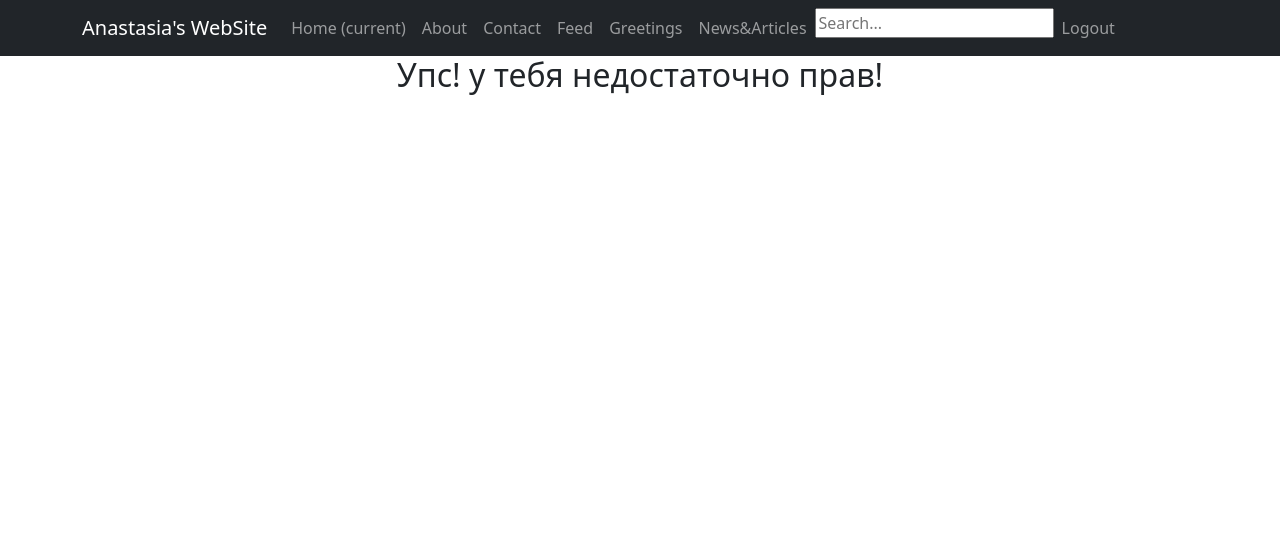
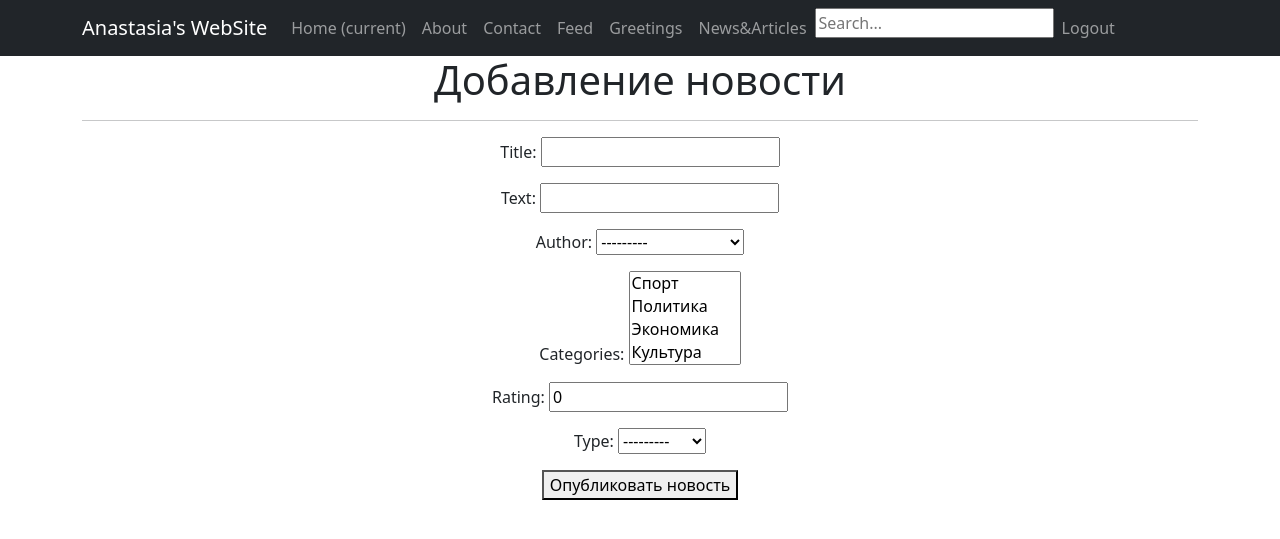
Before and after one commit to 96anastasia96/SkillFactory_NewsPortal, a Django app: page /news/create/ in a window 1280 px wide. Shown: the top 539 px of the page. Run offline with Django 4.2, Linux system fonts and the light colour scheme; data comes from the database, SQL or seed files in the repository; both versions use the stored data as it was after the commit; some libraries are stand-ins or nearby versions.

Commit message:
Обновлено

```diff
--- a/project/NewsPortal/views.py
+++ b/project/NewsPortal/views.py
@@ -1,7 +1,7 @@
 from datetime import datetime
 
 from django.contrib.auth import logout
-from django.contrib.auth.decorators import login_required
+from django.contrib.auth.decorators import login_required, user_passes_test
 from django.shortcuts import redirect
 from django.urls import reverse_lazy
 from django.views.generic import (ListView, DetailView, CreateView, UpdateView, DeleteView)
@@ -47,7 +47,6 @@
     form_class = PostForm
     model = Post
     template_name = 'new_post.html'
-
 
     def form_valid(self, form):
         response = super().form_valid(form)
@@ -137,3 +136,15 @@
 def byebye(request):
     logout(request)
     return redirect('logout')
+
+
+def author_required(function):
+    """
+    Декоратор, который проверяет, является ли пользователь членом группы "author"
+    и разрешает создание новых постов, если это так.
+    """
+    actual_decorator = user_passes_test(
+        lambda u: u.groups.filter(name='author').exists(),
+        login_url='/login/'
+    )
+    return actual_decorator(function)
--- a/project/templates/new_post.html
+++ b/project/templates/new_post.html
@@ -1,7 +1,6 @@
 {% extends 'flatpages/default.html' %}
 
 {% block content %}
-{% if NewsPortal.add_post %}
 
 <h1>Добавление новости</h1>
 <hr>
@@ -13,8 +12,5 @@
 </form>
 
 
-{% else %}
-        <h2> Упс! <strong><span style="text-decoration: underline;">{{request.user.username}}</span></strong> у тебя недостаточно прав!  </h2>
-    {% endif %}
 
 {% endblock content %}
```
Also changed, not shown: project/db.sqlite3.
